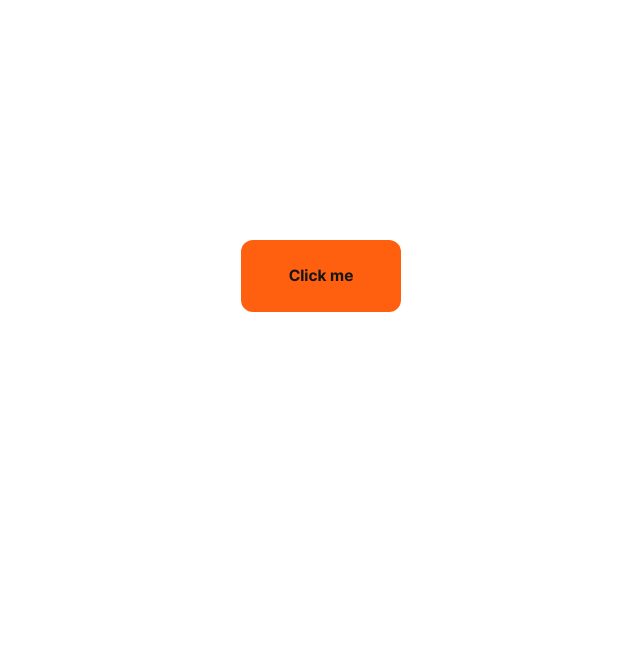
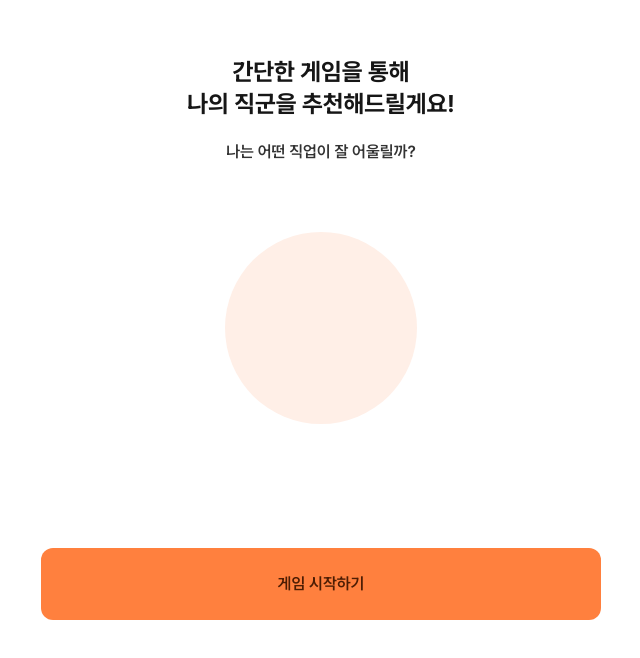
Before and after one commit to 9th-Ne-O-rdinary-Hackathon-Y/FE, a React (Vite) app: page / in a window 1280 px wide. Shown: the part 124-782 px from the top of the page, without its empty margins (319-959 px from the left). Built offline with nearby package versions, Linux system fonts and the light colour scheme.

Commit message:
feat: 온보딩 페이지 퍼블리싱

```diff
--- a/src/pages/root/page.tsx
+++ b/src/pages/root/page.tsx
@@ -1,9 +1,28 @@
 import { Button } from "@/components/ui/button";
+
+import { Link } from "react-router-dom";
 
 export default function RootPage() {
   return (
-    <div className="flex min-h-svh flex-col items-center justify-center">
-      <Button>Click me</Button>
-    </div>
+    <main className="flex h-screen flex-col px-5 py-14">
+      <section className="flex flex-1 flex-col justify-center space-y-[68px]">
+        <div className="space-y-5 text-center">
+          <h1 className="text-gray-08 text-2xl font-bold">
+            간단한 게임을 통해
+            <br />
+            나의 직군을 추천해드릴게요!
+          </h1>
+          <h2 className="text-gray-07 font-semibold">나는 어떤 직업이 잘 어울릴까?</h2>
+        </div>
+        {/*
+          TODO: div 대신 img 태그로 바꾸기
+          이미지 크기는 192 x 192
+        */}
+        <div className="bg-orange-01 mx-auto size-48 rounded-full" />
+      </section>
+      <Button variant="secondary" asChild className="w-full">
+        <Link to="/game">게임 시작하기</Link>
+      </Button>
+    </main>
   );
 }
```
